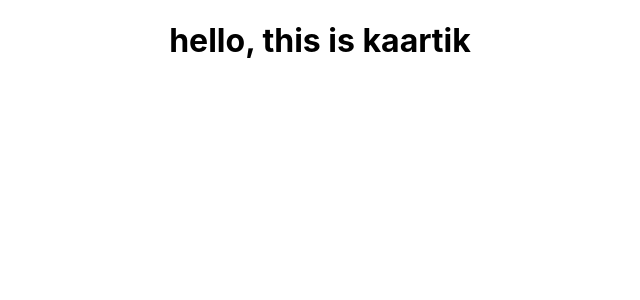
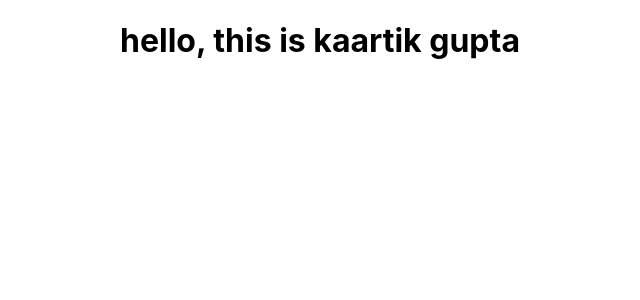
Before and after one commit to Kaartikgupta/burger-menu-react, a React (Create React App) app: page / in a window 1280 px wide. Shown: the top 300 px of the page, without its empty margins (320-960 px from the left). Built offline with nearby package versions, Linux system fonts and the light colour scheme.

Commit message:
update 3

```diff
--- a/src/App.js
+++ b/src/App.js
@@ -4,7 +4,7 @@ import './App.css';
 function App() {
   return (
     <div className="App">
-     <h1> hello, this is kaartik</h1>
+     <h1> hello, this is kaartik gupta</h1>
     </div>
   );
 }
```
